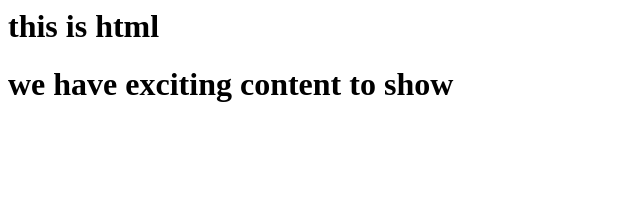
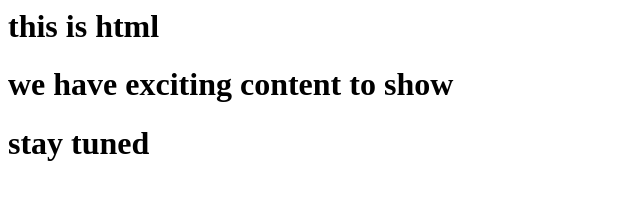
Before and after one commit to Anithasai1234567/newweb, a plain HTML site: page index.html in a window 1280 px wide. Shown: the whole page, without its empty margins (0-640 px from the left). Drawn offline with Linux system fonts and the light colour scheme.

Commit message:
Update index.html

```diff
--- a/index.html
+++ b/index.html
@@ -1,2 +1,3 @@
 <h1>this is html</h1>
 <h1>we have exciting content to show</h1>
+<h1>stay tuned</h1>
```
